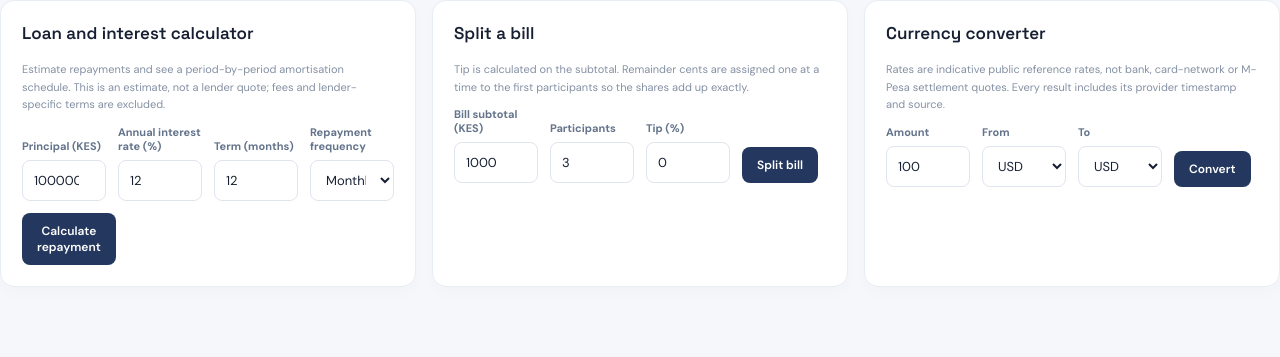
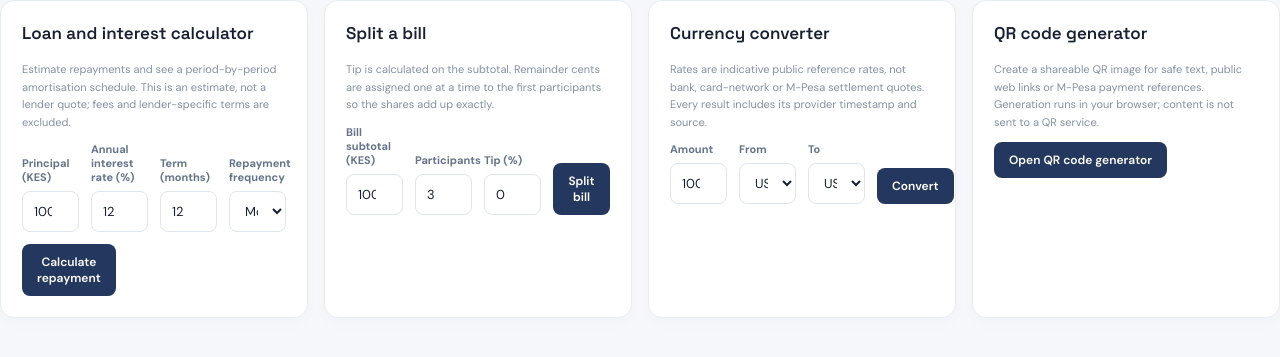
Before and after one commit to robinmwaniki/Student-finance-manager, a Laravel app: template resources/views/finance/tools/index.blade.php in a window 1280 px wide. Shown: the top 357 px of the page. Run offline with Laravel 12, Linux system fonts and the light colour scheme; the template is opened without the code that fills it: most values are stand-ins (such as "Sample title", 1, 10 or a date in 2020).

Commit message:
feat(qr): link QR generator from financial tools

```diff
--- a/resources/views/finance/tools/index.blade.php
+++ b/resources/views/finance/tools/index.blade.php
@@ -73,5 +73,11 @@
             </div>
         @endif
     </section>
+
+    <section class="card">
+        <h2 class="section-heading">QR code generator</h2>
+        <p class="muted" style="font-size:11px;line-height:1.6">Create a shareable QR image for safe text, public web links or M-Pesa payment references. Generation runs in your browser; content is not sent to a QR service.</p>
+        <a class="btn" href="{{ route('tools.qr') }}">Open QR code generator</a>
+    </section>
 </div>
 @endsection
```
